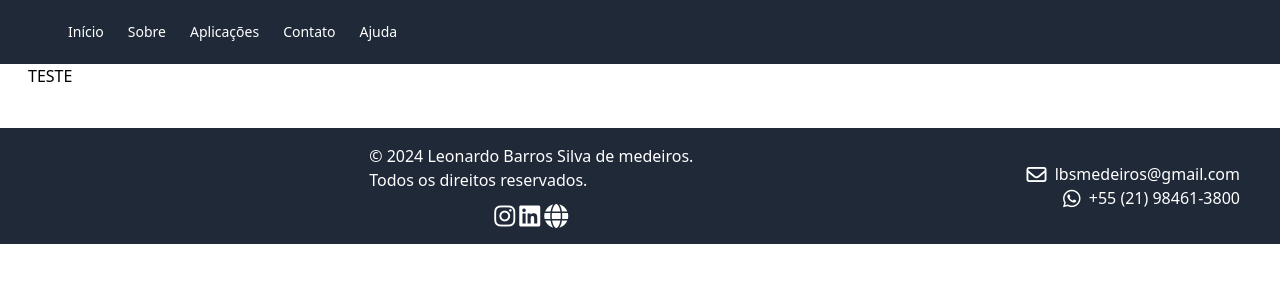
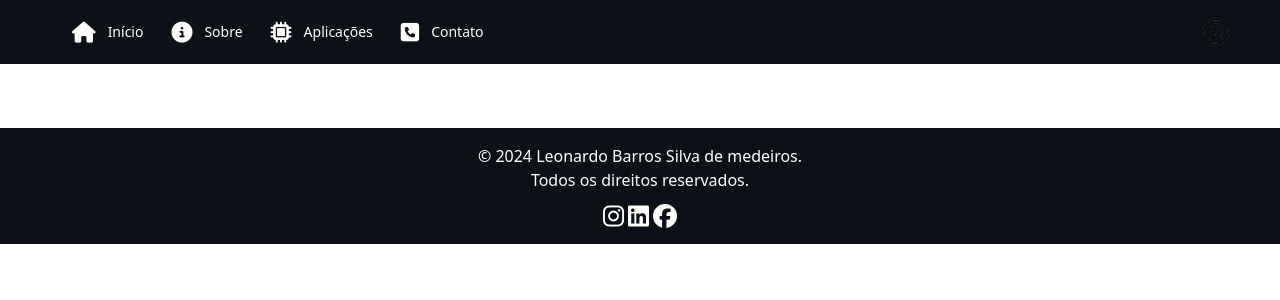
Before and after one commit to lbsmedeiros/leonardo-medeiros-web-page, a Django app: page /index/ in a window 1280 px wide. Shown: the top 300 px of the page. Run offline with Django 5.2, Linux system fonts and the light colour scheme; some libraries are stand-ins or nearby versions.

Commit message:
Algumas alterações no portal

```diff
--- /dev/null
+++ b/static/js/base.js
@@ -0,0 +1,20 @@
+function toggleDropdown() {
+    dropDown = document.getElementById('dropdownMenu')
+    if (dropDown.classList.contains('hidden')) {
+        dropDown.classList.remove('hidden')
+    } else {
+        dropDown.classList.add('hidden')
+    }
+}
+
+window.onclick = function(event) {
+    if (!event.target.matches('#dropdownButton')) {
+        const dropdowns = document.getElementsByClassName('dropdown-content');
+        for (let i = 0; i < dropdowns.length; i++) {
+            const openDropdown = dropdowns[i];
+            if (!openDropdown.classList.contains('hidden')) {
+                openDropdown.classList.add('hidden');
+            }
+        }
+    }
+}
--- a/templates/base.html
+++ b/templates/base.html
@@ -13,78 +13,76 @@
         <script src="https://cdn.tailwindcss.com"></script>
         {% block head %}
         {% endblock %}
-        <link rel="stylesheet" href="{% static 'css/style.css' %}" />
-        <script src="{% static 'js/script.js' %}"></script>
+        <link rel="stylesheet" href="{% static 'css/base.css' %}" />
+        <script src="{% static 'js/base.js' %}"></script>
     </head>
     <body>
-        <nav class="bg-gray-800 fixed top-0 left-0 right-0 z-50">
+        <nav class="bg-[#0D1016] text-white fixed top-0 left-0 right-0 z-50">
             <div class="mx-auto max-w-7xl px-8">
                 <div class="flex h-16 items-center justify-between">
-                    <div class="flex items-center">
-                        <div class="flex-shrink-0">
-                            <!-- <img class="w-8" src="{% static '/img/favicon.ico' %}" alt=""> -->
-                        </div>
-                        <div>
                     <div class="ml-4 flex items-center md:ml-6">
-                                <a href="#" class="rounded-md px-3 py-2 text-sm font-medium text-white inline-flex items-center gap-x-2" aria-current="page">
+                        <a href="#" class="rounded-md px-3 py-2 text-sm font-medium inline-flex items-center gap-x-2 hover:bg-[#7db4b5]" aria-current="page">
+                            <i class="fa fa-home fa-xl m-1"></i>
                             Início
                         </a>
-                                <a href="#" class="rounded-md px-3 py-2 text-sm font-medium text-white inline-flex items-center gap-x-2" aria-current="page">
+                        <a href="#" class="rounded-md px-3 py-2 text-sm font-medium inline-flex items-center gap-x-2 hover:bg-[#7db4b5]" aria-current="page">
+                            <i class="fa fa-info-circle fa-xl m-1" aria-hidden="true"></i>
                             Sobre
                         </a>
-                                <a href="#" class="rounded-md px-3 py-2 text-sm font-medium text-white inline-flex items-center gap-x-2" aria-current="page">
+                        <a href="#" class="rounded-md px-3 py-2 text-sm font-medium inline-flex items-center gap-x-2 hover:bg-[#7db4b5]" aria-current="page">
+                            <i class="fa fa-microchip fa-xl m-1"></i>
                             Aplicações
                         </a>
-                                <a href="#" class="rounded-md px-3 py-2 text-sm font-medium text-white inline-flex items-center gap-x-2" aria-current="page">
+                        <a href="#" class="rounded-md px-3 py-2 text-sm font-medium inline-flex items-center gap-x-2 hover:bg-[#7db4b5]" aria-current="page">
+                            <i class="fa fa-phone-square fa-xl m-1" aria-hidden="true"></i>
                             Contato
                         </a>
-                                <a href="https://api.whatsapp.com/send/?phone=5521984613800" class="rounded-md px-3 py-2 text-sm font-medium text-white inline-flex items-center gap-x-2" aria-current="page" target="_blank">
-                                    Ajuda
+                        {% if page == 'contato' or page == 'contact' %}
+                        <a href="https://api.whatsapp.com/send/?phone=5521984613800" class="rounded-md px-3 py-2 text-sm font-medium inline-flex items-center gap-x-2 hover:bg-[#7db4b5]" aria-current="page" target="_blank">
+                            <i class="fa-brands fa-whatsapp fa-xl m-1" aria-hidden="true"></i>
+                            Whatsapp
                         </a>
+                        {% endif %}
+                    </div>
+
+                    <div class="relative inline-block w-1/3 md:w-1/4">
+                        <button class="inline-flex justify-end w-full rounded-md px-3 py-2 text-sm font-medium">
+                            <img id="dropdownButton" onclick="toggleDropdown()" class="h-10 hover:bg-[#7db4b5]" src="{% static 'img/user-icon.png' %}">
+                        </button>
+                        <div id="dropdownMenu" class="dropdown-content hidden origin-top-right absolute right-0 mt-2 w-full rounded-md shadow-lg bg-[#0D1016] border border-1 border-black ring-1 ring-black ring-opacity-5 focus:outline-none">
+                            <div class="py-1" class="flex items-center justify-end" role="menu" aria-orientation="vertical" aria-labelledby="dropdownButton">
+                                {% if user.is_authenticated and user.email_verified %}
+                                <a href="#" class="block text-right px-4 py-2 text-sm text-gray-700 hover:bg-[#7db4b5]" role="menuitem"><i class="fa fa-user fa-xl m-1"></i> Seu Perfil</a>
+                                <a href="#" class="block text-right px-4 py-2 text-sm text-gray-700 hover:bg-[#7db4b5]" role="menuitem"><i class="fa fa-microchip fa-xl m-1"></i> Aplicações</a>
+                                <a href="#" class="block text-right px-4 py-2 text-sm text-gray-700 hover:bg-[#7db4b5]" role="menuitem"><i class="fa fa-sign-out fa-xl m-1"></i> Sair</a>
+                                {% else %}
+                                <a href="#" class="block text-right px-4 py-2 text-sm text-gray-700 hover:bg-[#7db4b5]" role="menuitem"><i class="fa fa-sign-in fa-xl m-1"></i> Entrar</a>
+                                <a href="#" class="block text-right px-4 py-2 text-sm text-gray-700 hover:bg-[#7db4b5]" role="menuitem"><i class="fa fa-user-plus fa-xl m-1"></i> Cadastrar</a>
+                                <a href="#" class="block text-right px-4 py-2 text-sm text-gray-700 hover:bg-[#7db4b5]" role="menuitem"><i class="fa fa-microchip fa-xl m-1"></i> Aplicações</a>
+                                {% endif %}
                             </div>
                         </div>
-                    </div>
-                    <div class="relative inline-block w-1/3 md:w-1/4">
-                        {% if user.is_authenticated and user.email_verified %}
-                        <button class="inline-flex justify-end w-full rounded-md px-3 py-2 text-sm font-medium text-white">
-                            <!-- <img id="dropdownButton" onclick="toggleDropdown()" class="h-10" src="{% static 'img/user-icon.png' %}"> -->
-                        </button>
-
-                        <div id="dropdownMenu" class="dropdown-content hidden origin-top-right absolute right-0 mt-2 w-full rounded-md shadow-lg bg-white ring-1 ring-black ring-opacity-5 focus:outline-none">
-                            <div class="py-1" class="flex items-center justify-end" role="menu" aria-orientation="vertical" aria-labelledby="dropdownButton">
-                                <a href="#" class="block text-right px-4 py-2 text-sm text-gray-700 hover:bg-gray-100" role="menuitem">Perfil</a>
-                                <a href="#" class="block text-right px-4 py-2 text-sm text-gray-700 hover:bg-gray-100" role="menuitem">Lista de arquivos</a>
-                                <a href="#" class="block text-right px-4 py-2 text-sm text-gray-700 hover:bg-gray-100" role="menuitem">Lista de certificados</a>
-                                <a href="#" class="block text-right px-4 py-2 text-sm text-gray-700 hover:bg-gray-100" role="menuitem">Novo certificado</a>
-                                <a href="#" class="block text-right px-4 py-2 text-sm text-gray-700 hover:bg-gray-100" role="menuitem">Logout</a>
-                            </div>
-                        </div>
-                        {% endif %}
                     </div>
                 </div>
             </div>
         </nav>
         <!-- Main content -->
-        <main class="mt-16 mx-7 mb-10">
+        <main class="mt-16 mx-7 mb-10 text-white">
         {% block content %}
         {% endblock %}
         </main>
-        <footer class="mt-auto left-0 right-0 bottom-0 bg-gray-800">
-            <div class="mt-4 py-4 px-10 text-white text-center flex flex-col md:flex-row items-center justify-between space-y-4 md:space-y-0">
-                <div class="flex-shrink-0">
-                    <!-- <img class="h-20" src="{% static 'img/logo.png' %}"> -->
+        <footer class="mt-auto left-0 right-0 bottom-0 bg-[#0D1016] text-white">
+            <div class="mt-4 py-4 px-10 text-center flex items-center justify-center">
+                <div class="text-center md:text-left">
+                    <div class="text-center mb-3">
+                        <p>&copy; 2024 Leonardo Barros Silva de medeiros.</p>
+                        <p>Todos os direitos reservados.</p>
                     </div>
-                <div class="text-center md:text-left">
-                    <p class="mb-3">&copy; 2024 Leonardo Barros Silva de medeiros.<br>Todos os direitos reservados.</p>
                     <div class="flex flex-row items-center justify-center">
                         <a href="https://www.instagram.com/leomedeirosofficial/" target="_blank"><i class="fa-brands fa-instagram fa-xl m-1"></i></a>
                         <a href="https://www.linkedin.com/in/leonardo-medeiros-6266156b/" target="_blank"><i class="fa-brands fa-linkedin fa-xl"></i></a>
-                        <a href="#" target="_blank"><i class="fa-solid fa-globe fa-xl m-1"></i></a>
+                        <a href="#" target="_blank"><i class="fa-brands fa-facebook fa-xl m-1"></i></a>
                     </div>
-                </div>
-                <div class="text-center md:text-right">
-                    <p><i class="fa-regular fa-envelope fa-lg m-1"></i> lbsmedeiros@gmail.com</p>
-                    <p><a href="https://api.whatsapp.com/send/?phone=5521984613800" target="_blank"><i class="fa-brands fa-whatsapp fa-lg m-1"></i></a> +55 (21) 98461-3800</p>
                 </div>
             </div>
         </footer>
```
Also changed, not shown: static/css/base.css (added), static/css/style.css (deleted), static/img/user-icon.png (added), static/js/script.js (deleted), tailwind.config.js (added). Lines whose indentation alone changed are shown as unchanged.
